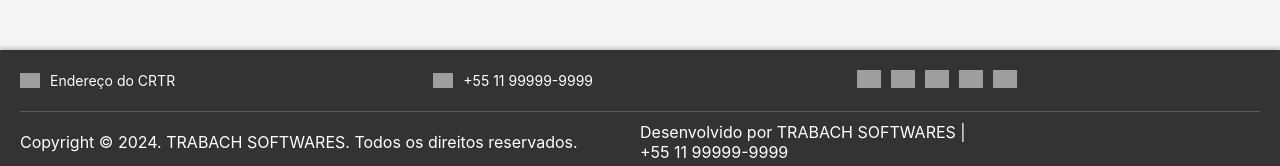
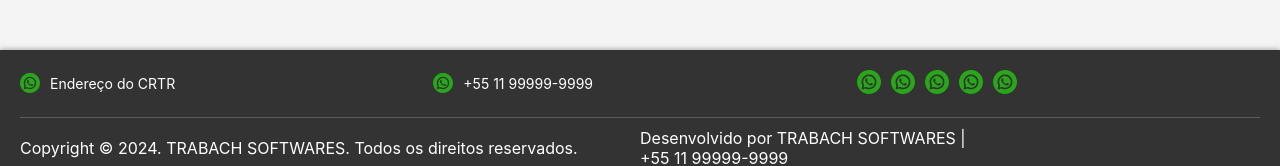
Before and after one commit to crtr-projects/frontend-crtr, a Vue app: page / in a window 1280 px wide. Shown: the part 3219-3385 px from the top of the page. Built offline with nearby package versions, Linux system fonts and the light colour scheme; grey boxes are pictures that could not be loaded.

Commit message:
correcao deploy

```diff
--- a/src/components/Footer.vue
+++ b/src/components/Footer.vue
@@ -3,29 +3,29 @@
     <div class="footer-top">
       <div class="footer-left">
         <a href="https://goo.gl/maps/crtr-endereco" target="_blank" class="footer-link">
-          <img src="../assets/icons/pin.svg" alt="Endereço" class="footer-icon"/> Endereço do CRTR
+          <img src="../assets/logos/whatsapp-logo.svg" alt="Endereço" class="footer-icon"/> Endereço do CRTR
         </a>
       </div>
       <div class="footer-center">
         <a href="https://wa.me/yourwhatsappnumber" target="_blank" class="footer-link">
-          <img src="../assets/icons/phone.svg" alt="Telefone" class="footer-icon"/> +55 11 99999-9999
+          <img src="../assets/logos/whatsapp-logo.svg" alt="Telefone" class="footer-icon"/> +55 11 99999-9999
         </a>
       </div>
       <div class="footer-right">
         <a href="https://facebook.com" target="_blank" class="footer-social">
-          <img src="../assets/icons/facebook.svg" alt="Facebook" class="footer-social-icon"/>
+          <img src="../assets/logos/whatsapp-logo.svg" alt="Facebook" class="footer-social-icon"/>
         </a>
         <a href="https://twitter.com" target="_blank" class="footer-social">
-          <img src="../assets/icons/twitter.svg" alt="Twitter" class="footer-social-icon"/>
+          <img src="../assets/logos/whatsapp-logo.svg" alt="Twitter" class="footer-social-icon"/>
         </a>
         <a href="https://instagram.com" target="_blank" class="footer-social">
-          <img src="../assets/icons/instagram.svg" alt="Instagram" class="footer-social-icon"/>
+          <img src="../assets/logos/whatsapp-logo.svg" alt="Instagram" class="footer-social-icon"/>
         </a>
         <a href="https://youtube.com" target="_blank" class="footer-social">
-          <img src="../assets/icons/youtube.svg" alt="YouTube" class="footer-social-icon"/>
+          <img src="../assets/logos/whatsapp-logo.svg" alt="YouTube" class="footer-social-icon"/>
         </a>
         <a href="https://spotify.com" target="_blank" class="footer-social">
-          <img src="../assets/icons/spotify.svg" alt="Spotify" class="footer-social-icon"/>
+          <img src="../assets/logos/whatsapp-logo.svg" alt="Spotify" class="footer-social-icon"/>
         </a>
       </div>
     </div>
```
